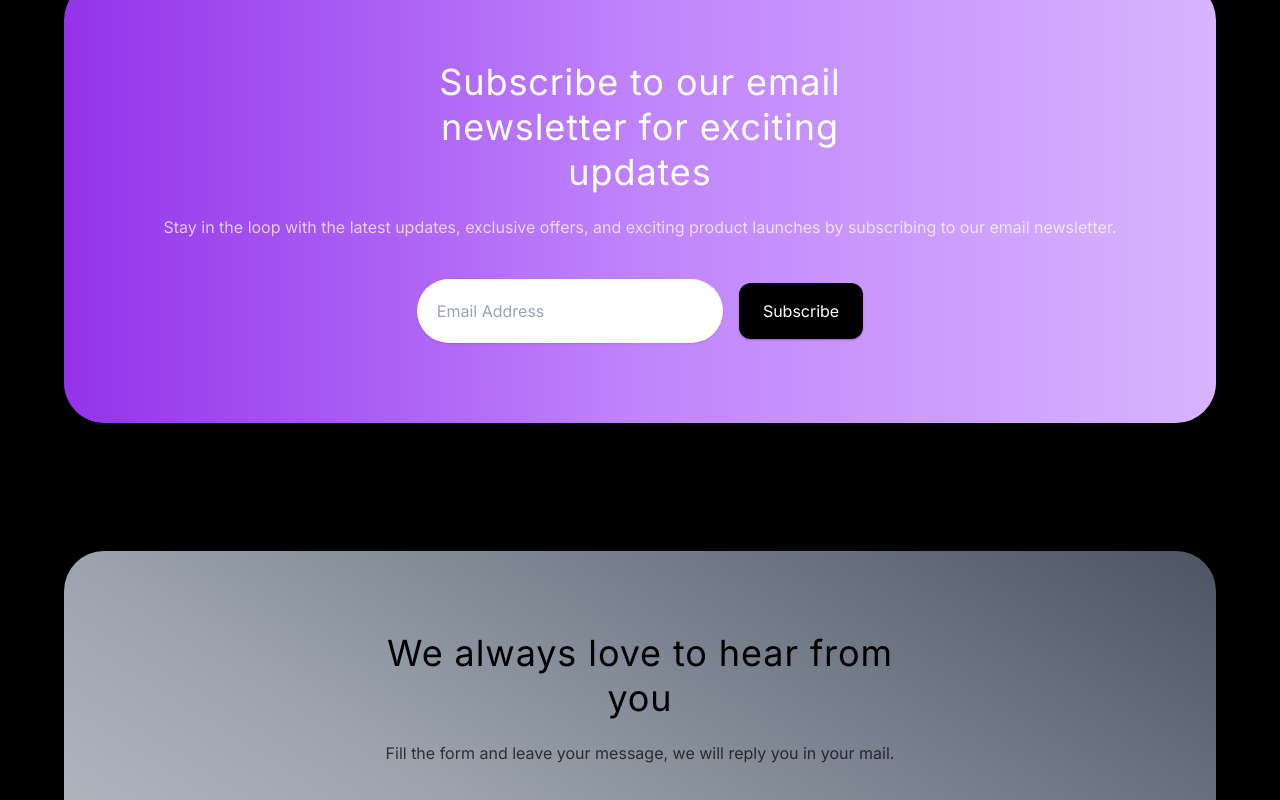
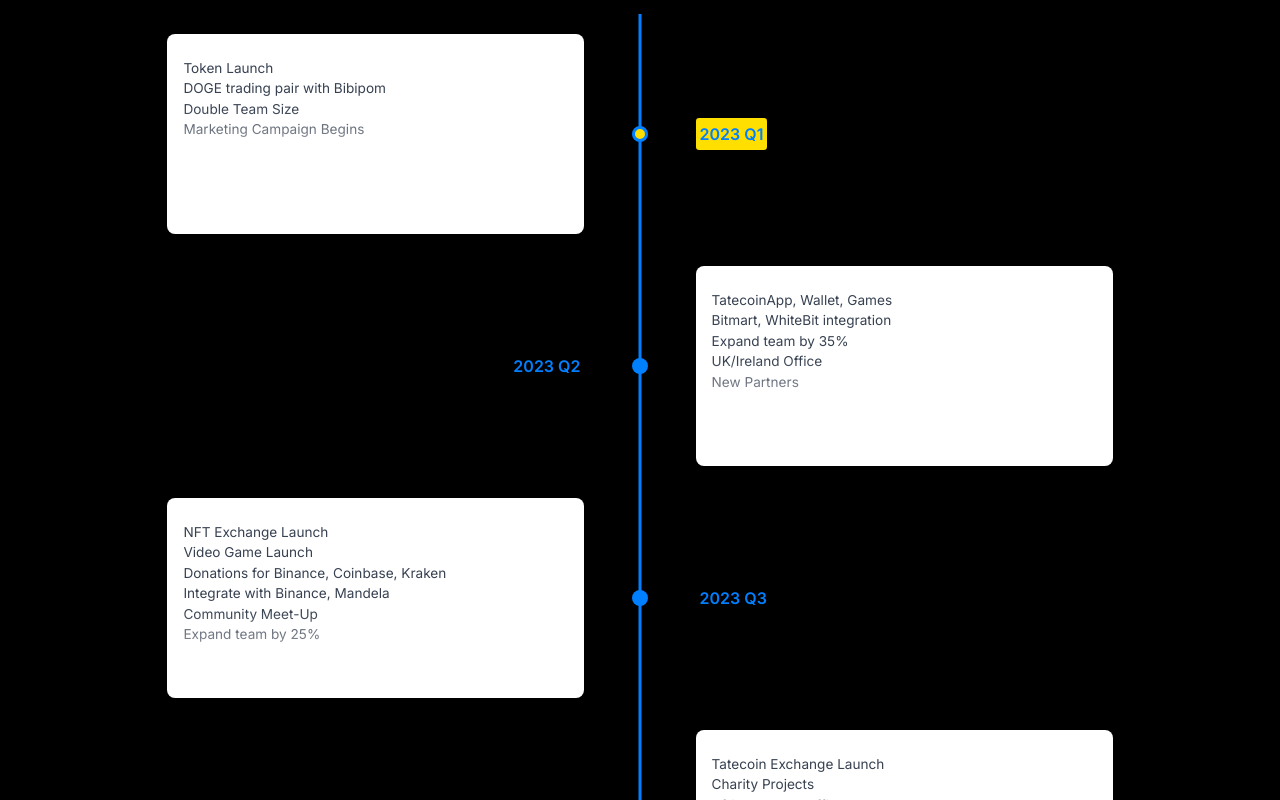
Before and after one commit to TheTateCoini/tatecoin, a Next.js app: page / in a window 1280 px wide. Shown: the part 3420-4220 px from the top of the page. Built offline with nearby package versions, Linux system fonts and the light colour scheme.

Commit message:
added roadmap

```diff
--- /dev/null
+++ b/app/_components/home/roadmap.tsx
@@ -0,0 +1,62 @@
+"use client";
+
+import React from "react";
+import { Chrono } from "react-chrono";
+
+export default function Roadmap() {
+  const items = [
+    {
+      title: "2023 Q1",
+      cardDetailedText: (
+        <ul>
+          <li>Token Launch</li>
+          <li>DOGE trading pair with Bibipom</li>
+          <li>Double Team Size</li>
+          <li>Marketing Campaign Begins</li>
+        </ul>
+      ),
+    },
+    {
+      title: "2023 Q2",
+      cardDetailedText: (
+        <ul>
+          <li>TatecoinApp, Wallet, Games</li>
+          <li>Bitmart, WhiteBit integration</li>
+          <li>Expand team by 35%</li>
+          <li>UK/Ireland Office</li>
+          <li>New Partners</li>
+        </ul>
+      ),
+    },
+    {
+      title: "2023 Q3",
+      cardDetailedText: (
+        <ul>
+          <li>NFT Exchange Launch</li>
+          <li>Video Game Launch</li>
+          <li>Donations for Binance, Coinbase, Kraken</li>
+          <li>Integrate with Binance, Mandela</li>
+          <li>Community Meet-Up</li>
+          <li>Expand team by 25%</li>
+        </ul>
+      ),
+    },
+    {
+      title: "2023 Q4",
+      cardDetailedText: (
+        <ul>
+          <li>Tatecoin Exchange Launch</li>
+          <li>Charity Projects</li>
+          <li>African Based Office</li>
+          <li>Integrate with African Markets</li>
+          <li>Tatecoin Scholarship</li>
+        </ul>
+      ),
+    },
+  ];
+  return (
+    <div className="mt-20">
+      <Chrono items={items} mode="VERTICAL_ALTERNATING" hideControls />
+    </div>
+  );
+}
--- a/app/page.tsx
+++ b/app/page.tsx
@@ -5,6 +5,7 @@ import Subscribe from "./_components/home/subscribe";
 import Usecases from "./_components/home/usecases";
 import Contact from "./_components/home/contact";
 import Support from "./_components/home/support";
+import Roadmap from "./_components/home/roadmap";
 
 export default function Home() {
   return (
@@ -12,6 +13,7 @@ export default function Home() {
       <Hero />
       <Defi />
       <Usecases />
+      <Roadmap />
       <Subscribe />
       <Contact />
       <Support />
--- a/package.json
+++ b/package.json
@@ -19,6 +19,7 @@
     "next": "13.4.10",
     "postcss": "8.4.26",
     "react": "18.2.0",
+    "react-chrono": "^2.2.4",
     "react-dom": "18.2.0",
     "react-social-icons": "^5.15.0",
     "tailwindcss": "3.3.3",
```
Also changed, not shown: 1 other file (tests, documents, lock files or other folders).
